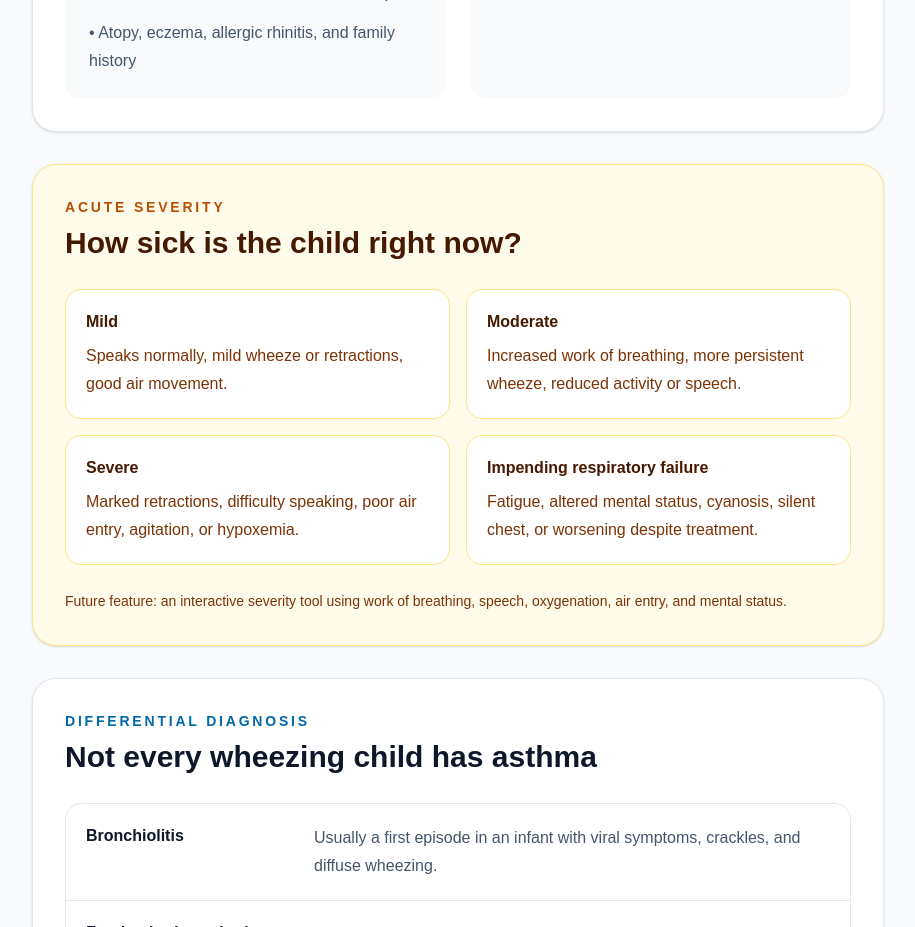
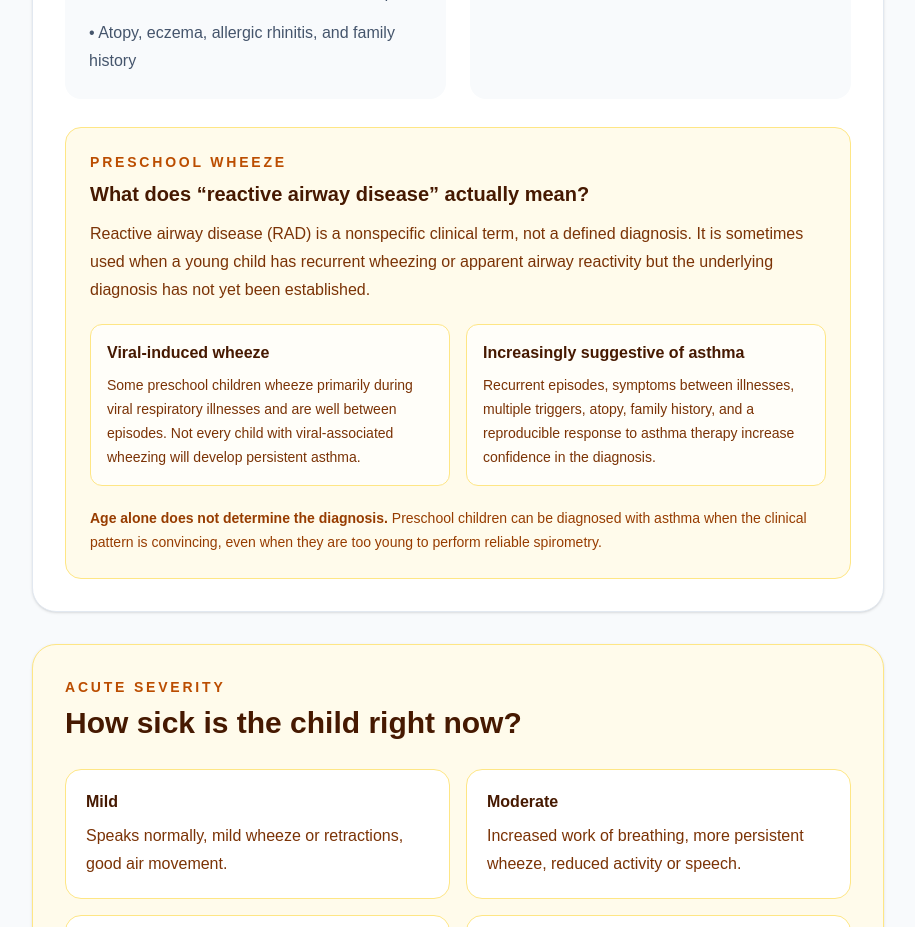
Before and after one commit to ChrisDobbinsMD/Pediatlas, a Next.js app: page /respiratory/lower-airway/asthma in a window 1280 px wide. Shown: the part 3140-4067 px from the top of the page, without its empty margins (308-1223 px from the left). Built offline with nearby package versions, Linux system fonts and the light colour scheme.

Commit message:
Updated Asthma/bronchiolitis

```diff
--- a/src/app/respiratory/lower-airway/asthma/page.tsx
+++ b/src/app/respiratory/lower-airway/asthma/page.tsx
@@ -315,6 +315,57 @@ export default function AsthmaPage() {
                   <li>• Mental status and signs of fatigue</li>
                 </ul>
               </div>
+            </div>
+
+            <div className="mt-7 rounded-2xl border border-amber-200 bg-amber-50 p-6">
+              <p className="text-sm font-semibold uppercase tracking-[0.2em] text-amber-700">
+                Preschool wheeze
+              </p>
+
+              <h3 className="mt-2 text-xl font-bold text-amber-950">
+                What does “reactive airway disease” actually mean?
+              </h3>
+
+              <p className="mt-3 leading-7 text-amber-900">
+                Reactive airway disease (RAD) is a nonspecific clinical term,
+                not a defined diagnosis. It is sometimes used when a young child
+                has recurrent wheezing or apparent airway reactivity but the
+                underlying diagnosis has not yet been established.
+              </p>
+
+              <div className="mt-5 grid gap-4 md:grid-cols-2">
+                <div className="rounded-xl border border-amber-200 bg-white/70 p-4">
+                  <h4 className="font-bold text-amber-950">
+                    Viral-induced wheeze
+                  </h4>
+
+                  <p className="mt-2 text-sm leading-6 text-amber-900">
+                    Some preschool children wheeze primarily during viral
+                    respiratory illnesses and are well between episodes. Not
+                    every child with viral-associated wheezing will develop
+                    persistent asthma.
+                  </p>
+                </div>
+
+                <div className="rounded-xl border border-amber-200 bg-white/70 p-4">
+                  <h4 className="font-bold text-amber-950">
+                    Increasingly suggestive of asthma
+                  </h4>
+
+                  <p className="mt-2 text-sm leading-6 text-amber-900">
+                    Recurrent episodes, symptoms between illnesses, multiple
+                    triggers, atopy, family history, and a reproducible response
+                    to asthma therapy increase confidence in the diagnosis.
+                  </p>
+                </div>
+              </div>
+
+              <p className="mt-5 text-sm leading-6 text-amber-800">
+                <strong>Age alone does not determine the diagnosis.</strong>{" "}
+                Preschool children can be diagnosed with asthma when the
+                clinical pattern is convincing, even when they are too young to
+                perform reliable spirometry.
+              </p>
             </div>
           </section>
 
--- a/src/app/respiratory/lower-airway/bronchiolitis/page.tsx
+++ b/src/app/respiratory/lower-airway/bronchiolitis/page.tsx
@@ -229,6 +229,34 @@ export default function BronchiolitisPage() {
                   </p>
                 </div>
               ))}
+            </div>
+
+            <div className="mt-7 rounded-2xl border border-amber-200 bg-amber-50 p-6">
+              <h3 className="text-xl font-bold text-amber-950">
+                Why does bronchiolitis wheeze if it is not asthma?
+              </h3>
+
+              <p className="mt-3 leading-7 text-amber-900">
+                Wheezing is a sign of narrowed airways, not a diagnosis of
+                bronchospasm. In bronchiolitis, small-airway obstruction is
+                driven predominantly by bronchiolar edema, mucus, and cellular
+                debris. These narrowed airways can generate expiratory wheezing
+                even without the reversible smooth-muscle bronchoconstriction
+                characteristic of asthma.
+              </p>
+
+              <div className="mt-5 rounded-xl border border-amber-200 bg-white/70 p-4">
+                <p className="font-semibold text-amber-950">
+                  Clinical connection
+                </p>
+
+                <p className="mt-2 text-sm leading-6 text-amber-900">
+                  Albuterol relaxes bronchial smooth muscle but does not
+                  directly remove mucus, cellular debris, or bronchiolar edema.
+                  This helps explain why bronchodilators are not routinely
+                  recommended for typical bronchiolitis.
+                </p>
+              </div>
             </div>
           </section>
 
```
